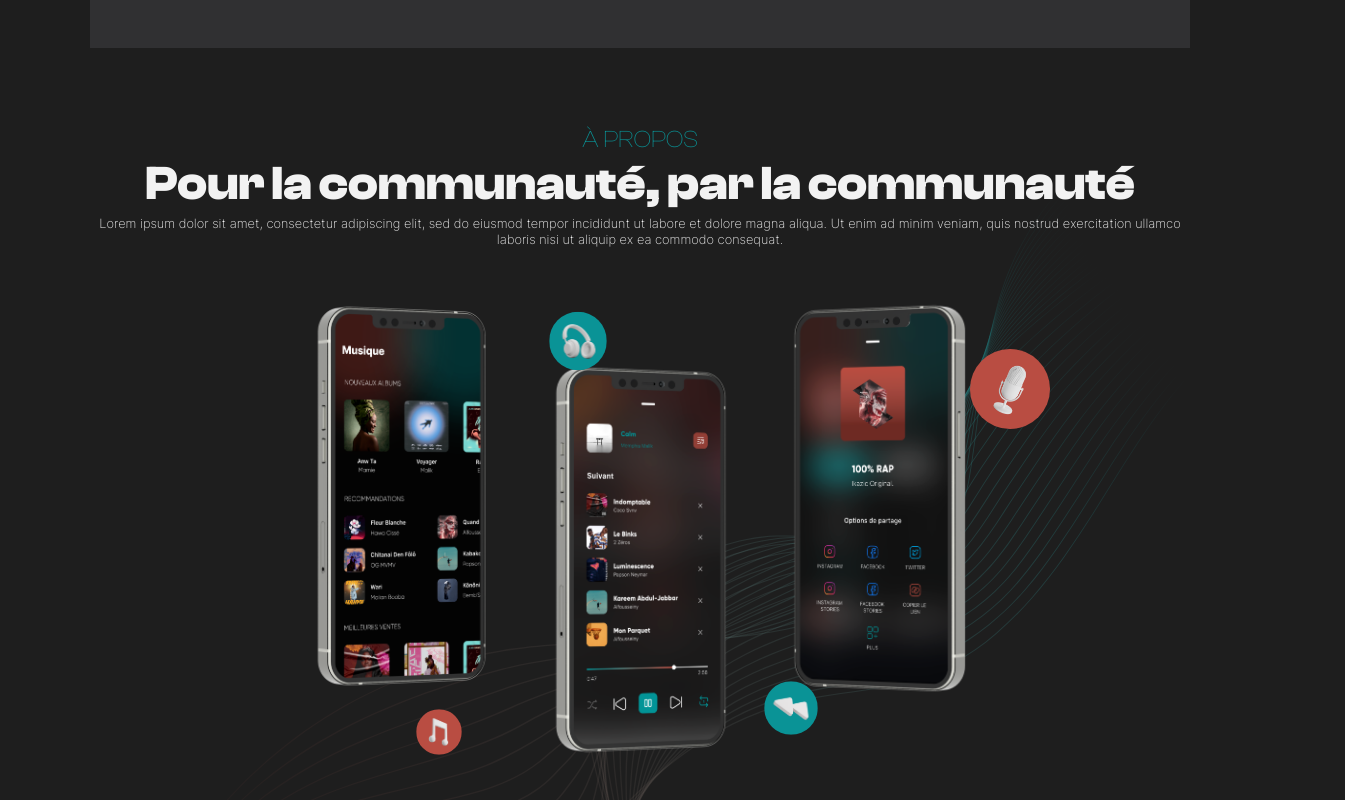
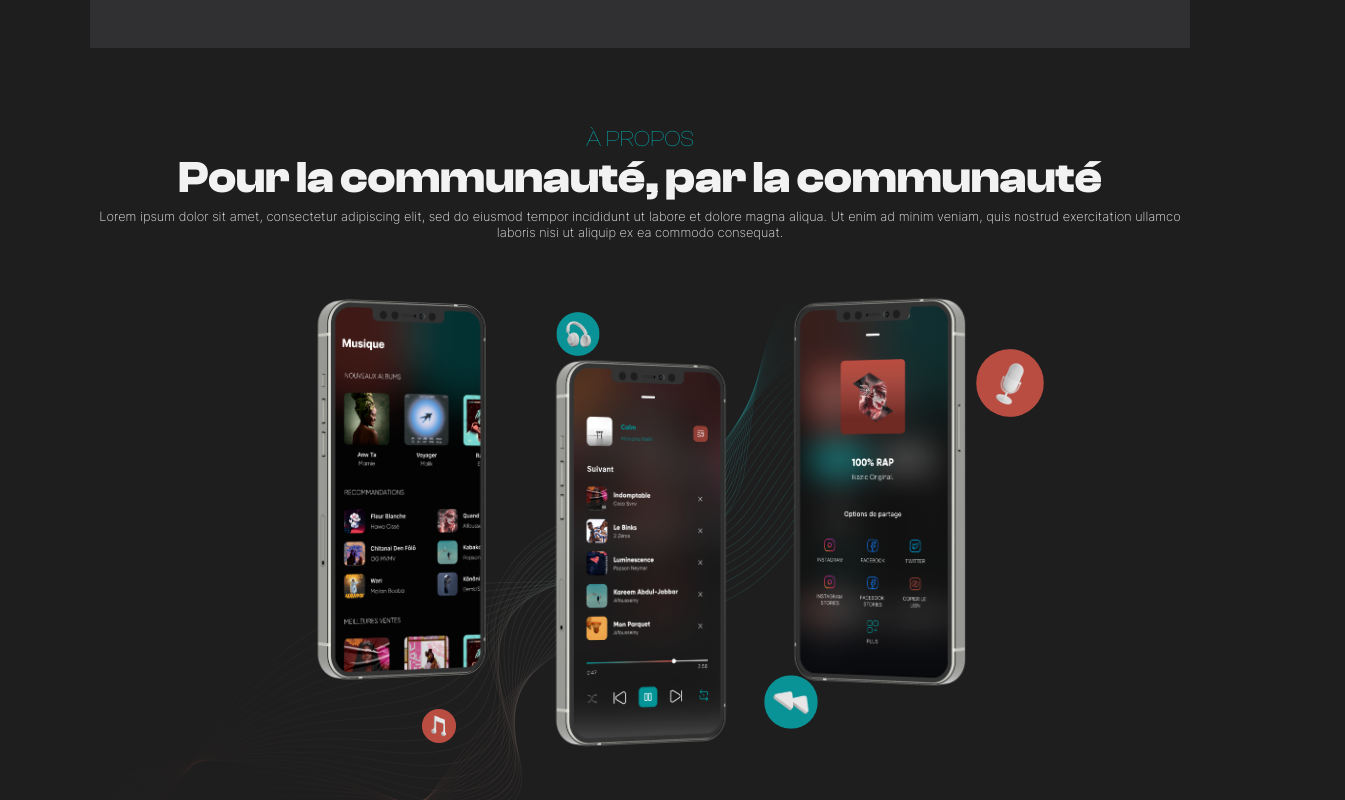
Before and after one commit to MozartOnWeb/ikazic, a Next.js app: page / in a window 1280 px wide. Shown: the part 1320-2120 px from the top of the page, 1345 px wide, since content can reach past the window. Built offline with nearby package versions, Linux system fonts and the light colour scheme.

Commit message:
readapt about section's responsiveness

```diff
--- a/sections/About/about.scss
+++ b/sections/About/about.scss
@@ -1,19 +1,20 @@
 #about {
   height: 100vh;
+  margin-bottom: 5rem;
   .top-section {
     text-align: center;
     margin-bottom: 3rem;
     h3 {
       font-family: $heading_font;
-      font-size: 1.5rem;
+      font-size: 1.4rem;
       font-weight: 200;
       color: $green;
       text-transform: uppercase;
-      margin-bottom: 0.5rem;
+      margin-bottom: 0.4rem;
     }
     h1 {
       font-family: $heading_font;
-      font-size: 3rem;
+      font-size: 2.8rem;
       font-weight: bold;
       color: $white;
       margin-bottom: 0.5rem;
@@ -37,9 +38,9 @@
       position: absolute;
       z-index: -1;
       img {
-        width: 100%;
-        height: 100%;
-        transform: scale(2);
+        width: 75%;
+        height: 75%;
+        transform: scale(1.8);
       }
     }
     .mockups {
@@ -65,7 +66,7 @@
         z-index: 1;
       }
       .headphone {
-        transform: scale(0.08);
+        transform: scale(0.06);
         left: 10vw;
         top: -25vw;
         padding: 5rem;
@@ -73,14 +74,14 @@
         border-radius: 100%;
       }
       .micro {
-        transform: scale(0.13);
+        transform: scale(0.11);
         right: -10vw;
         bottom: 5vw;
         background-color: $red;
         border-radius: 100%;
       }
       .note {
-        transform: scale(0.08);
+        transform: scale(0.06);
         left: 5vw;
         bottom: -20vw;
         padding: 5rem;
--- a/sections/Welcome/welcome.scss
+++ b/sections/Welcome/welcome.scss
@@ -192,12 +192,12 @@
     flex-direction: row;
     justify-content: space-between;
     .welcome-waves {
-      margin-top: 10%;
-      margin-left: 30%;
+      margin-top: 5%;
+      margin-left: 20%;
       position: absolute;
       img {
-        width: 100%;
-        height: 100%;
+        width: 75%;
+        height: 75%;
       }
     }
     .first-heading {
--- a/sections/Welcome/welcome.tsx
+++ b/sections/Welcome/welcome.tsx
@@ -12,7 +12,7 @@ export const Welcome = () => {
   return (
     <section id="welcome">
       <div className="welcome-waves">
-        <Image src={welcomeWaves} alt="ikazic waves" />
+        <Image src={welcomeWaves} alt="ikazic waves" quality={100} />
       </div>
       <h1 className="first-heading">
         Toute la musique <br /> malienne dans <br /> votre poche
@@ -21,6 +21,7 @@ export const Welcome = () => {
         className="welcome-mockup"
         src={welcomeMockup}
         alt="ikazic player screen"
+        quality={100}
       />
       <div className="right-section">
         <h1 className="second-heading">Ikazic</h1>
```
